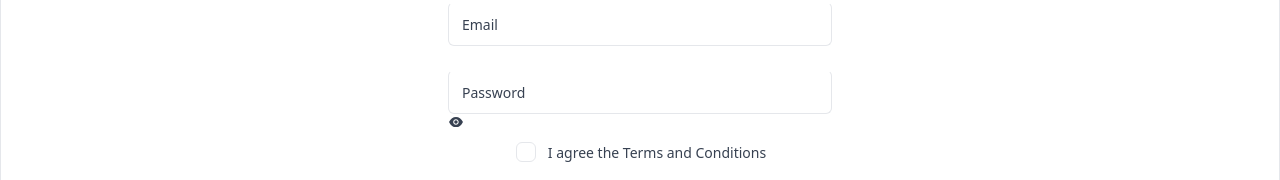
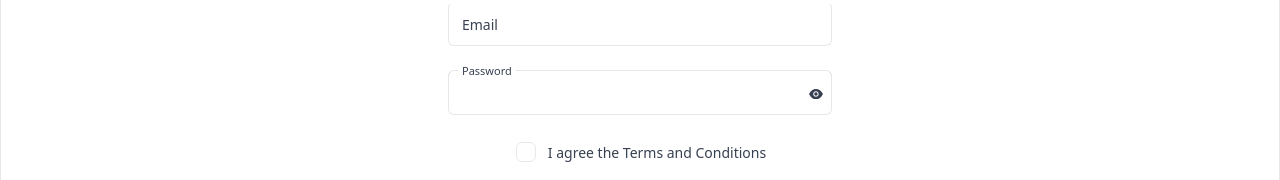
Before and after one commit to omarjafor/User-EmailPass-Auth, a React (Vite) app: page /register in a window 1280 px wide. Shown: the part 365-545 px from the top of the page. Built offline with nearby package versions, Linux system fonts and the light colour scheme.

Commit message:
user email pass hide icon

```diff
--- a/src/Components/Register/Register.jsx
+++ b/src/Components/Register/Register.jsx
@@ -69,15 +69,17 @@ const Register = () => {
                             </label>
                         </div>
                         <div className="relative h-11 w-full min-w-[200px]">
+                            <div className="relative">
                                 <input
-                                type={ showPass ? "text" : "password"}
+                                    type={showPass ? "text" : "password"}
                                     className="peer h-full w-full rounded-md border border-blue-gray-200 border-t-transparent bg-transparent px-3 py-3 font-sans text-sm font-normal text-blue-gray-700 outline outline-0 transition-all placeholder-shown:border placeholder-shown:border-blue-gray-200 placeholder-shown:border-t-blue-gray-200 focus:border-2 focus:border-pink-500 focus:border-t-transparent focus:outline-0 disabled:border-0 disabled:bg-blue-gray-50"
                                     placeholder=" " name="password" required
-                            /> <span className="cursor-pointer" onClick={() => setShowPass(!showPass)}>
+                                /> <span className="cursor-pointer absolute right-2 top-4" onClick={() => setShowPass(!showPass)}>
                                     {
                                         showPass ? <AiFillEyeInvisible></AiFillEyeInvisible> : <AiFillEye></AiFillEye>
                                     }
                                 </span>
+                            </div>
                             <label className="before:content[' '] after:content[' '] pointer-events-none absolute left-0 -top-1.5 flex h-full w-full select-none text-[11px] font-normal leading-tight text-blue-gray-400 transition-all before:pointer-events-none before:mt-[6.5px] before:mr-1 before:box-border before:block before:h-1.5 before:w-2.5 before:rounded-tl-md before:border-t before:border-l before:border-blue-gray-200 before:transition-all after:pointer-events-none after:mt-[6.5px] after:ml-1 after:box-border after:block after:h-1.5 after:w-2.5 after:flex-grow after:rounded-tr-md after:border-t after:border-r after:border-blue-gray-200 after:transition-all peer-placeholder-shown:text-sm peer-placeholder-shown:leading-[4.1] peer-placeholder-shown:text-blue-gray-500 peer-placeholder-shown:before:border-transparent peer-placeholder-shown:after:border-transparent peer-focus:text-[11px] peer-focus:leading-tight peer-focus:text-pink-500 peer-focus:before:border-t-2 peer-focus:before:border-l-2 peer-focus:before:!border-pink-500 peer-focus:after:border-t-2 peer-focus:after:border-r-2 peer-focus:after:!border-pink-500 peer-disabled:text-transparent peer-disabled:before:border-transparent peer-disabled:after:border-transparent peer-disabled:peer-placeholder-shown:text-blue-gray-500">
                                 Password
                             </label>
```
Lines whose indentation alone changed are shown as unchanged.
